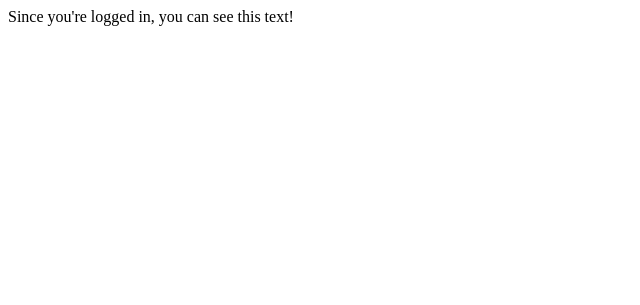
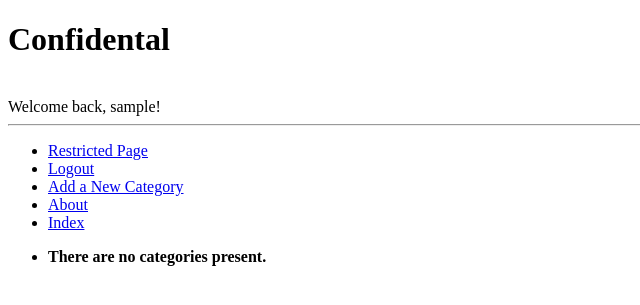
Before and after one commit to LukasKnapek/tango_with_django_project, a Django app: page /rango/restricted/ in a window 1280 px wide. Shown: the top 305 px of the page, without its empty margins (0-640 px from the left). Run offline with Django 3.2, Linux system fonts and the light colour scheme; the visitor is signed in with stand-in values (Sample User, id 1); data that the repository does not hold is empty.

Commit message:
TWD Chapter 9 finished (exercises)

```diff
--- a/rango/views.py
+++ b/rango/views.py
@@ -50,6 +50,7 @@ def show_category(request, category_name_slug):
 
     return render(request, 'rango/category.html', context_dict)
 
+@login_required
 def add_category(request):
     form = CategoryForm()
 
@@ -69,6 +70,7 @@ def add_category(request):
     # the appropriate template with the form
     return render(request, 'rango/add_category.html', {'form': form})
 
+@login_required
 def add_page(request, category_name_slug):
     try:
         category = Category.objects.get(slug=category_name_slug)
@@ -172,7 +174,7 @@ def user_login(request):
         else:
             # Incorrect credentials
             print ("Invalid login details: {0}, {1}".format(username, password))
-            return HttpResponse("Invalid login details supplied.")
+            return HttpResponse("Authentication failed: Incorrect username or password.")
 
     # Not a POST request, display login form
     else:
@@ -186,4 +188,4 @@ def user_logout(request):
 
 @login_required
 def restricted(request):
-    return HttpResponse("Since you're logged in, you can see this text!")
+    return render(request, 'rango/restricted.html', {'logged_user': request.user.username})
--- a/templates/rango/base.html
+++ b/templates/rango/base.html
@@ -21,11 +21,11 @@
                 {% if user.is_authenticated %}
                     <li><a href="{% url 'restricted' %}">Restricted Page</a></li>
                     <li><a href="{% url 'logout' %}">Logout</a></li>
+                    <li><a href="{% url 'add_category' %}">Add a New Category</a></li>
                 {% else %}
                     <li><a href="{% url 'login' %}">Sign In</a></li>
                     <li><a href="{% url 'register' %}">Sign Up</a></li>
                 {% endif %}
-                    <li><a href="{% url 'add_category' %}">Add a New Category</a></li>
                     <li><a href="{% url 'about' %}">About</a></li>
                     <li><a href="{% url 'index' %}">Index</a></li>
             </ul>
--- a/templates/rango/category.html
+++ b/templates/rango/category.html
@@ -18,7 +18,9 @@
         {% else %}
             <strong>No pages currently in category.</strong><br/></br>
         {% endif %}
-        <a href="{% url 'add_page' category.slug %}">Add a Page</a>
+        {% if user.is_authenticated %}
+            <a href="{% url 'add_page' category.slug %}">Add a Page</a>
+        {% endif %}
     {% else %}
         The specified category does not exist!
     {% endif %}
--- /dev/null
+++ b/templates/rango/restricted.html
@@ -0,0 +1,10 @@
+{% extends 'rango/base.html' %}
+
+{% block title_block %}
+    You have reached the super secret restricted page!
+{% endblock %}
+
+{% block body_block %}
+    <h1>Confidental</h1><br/>
+    Welcome back, {{ logged_user }}!
+{% endblock %}
```
